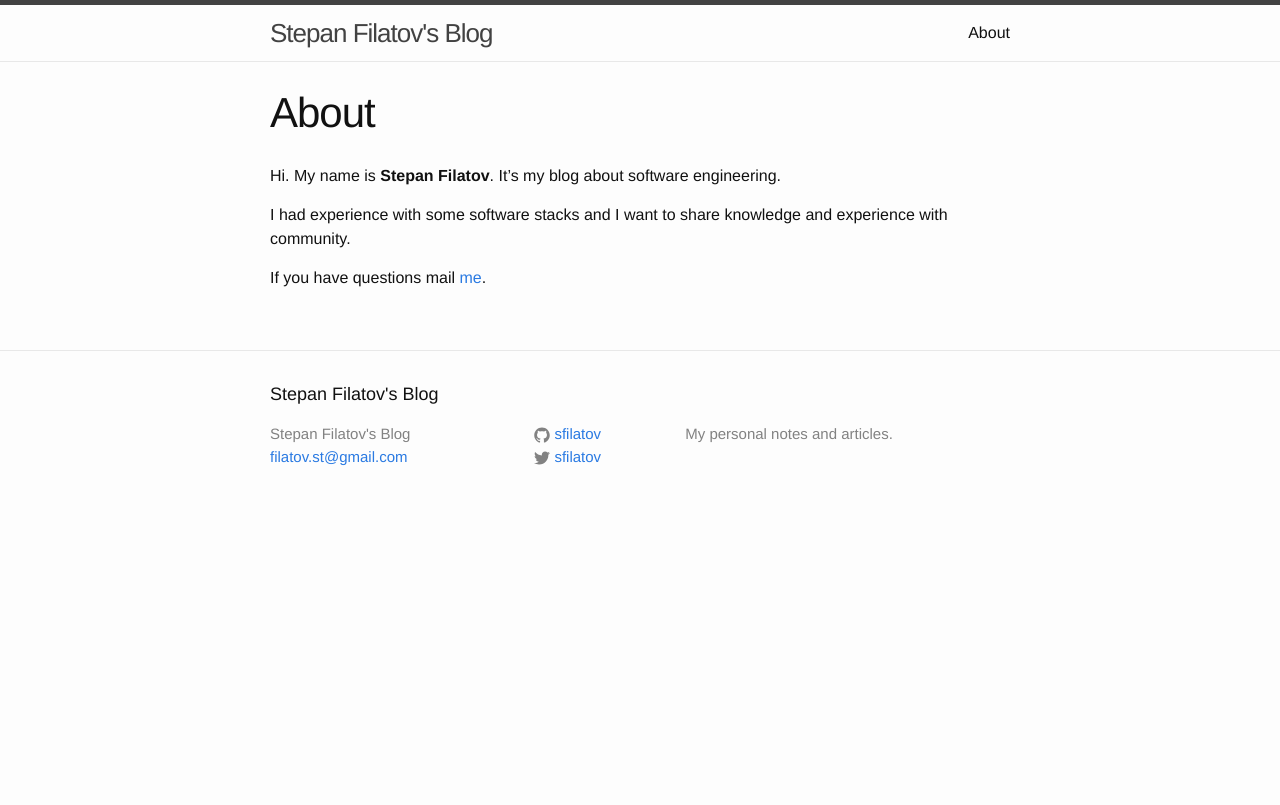
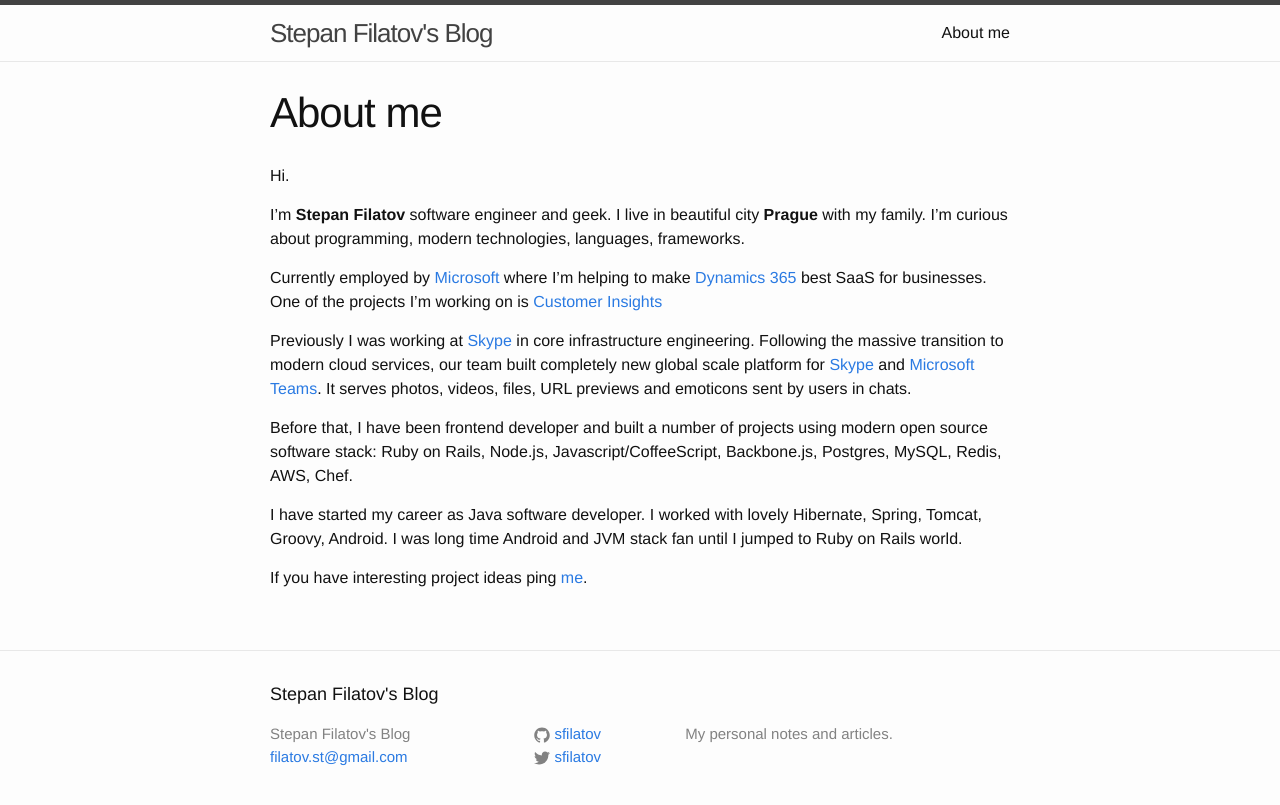
Before and after one commit to sfilatov/sfilatov.github.io, a Jekyll site: the page built from about.md, in a window 1280 px wide. Shown: the top 805 px of the page. Built offline with Jekyll 4.4.1, drawn with Linux system fonts in a browser that asks for light colours.

Commit message:
update about

```diff
--- a/about.md
+++ b/about.md
@@ -1,11 +1,20 @@
 ---
 layout: page
-title: About
+title: About me
 permalink: /about/
 ---
+Hi.
 
-Hi. My name is **Stepan Filatov**. It's my blog about software engineering.
+I'm **Stepan Filatov** software engineer and geek.
+I live in beautiful city **Prague** with my family.
+I'm curious about programming, modern technologies, languages, frameworks.
 
-I had experience with some software stacks and I want to share knowledge and experience with community.
+Currently employed by [Microsoft](https://microsoft.com) where I'm helping to make [Dynamics 365](https://www.microsoft.com/en-us/dynamics365/home) best SaaS for businesses. One of the projects I'm working on is [Customer Insights](https://www.microsoft.com/en-us/dynamics365/customer-insights)
 
-If you have questions mail [me](mailto:filatov.st@gmail.com).
+Previously I was working at [Skype](https://www.skype.com/) in core infrastructure engineering. Following the massive transition to modern cloud services, our team built completely new global scale platform for [Skype](https://www.skype.com/) and [Microsoft Teams](https://products.office.com/en-us/microsoft-teams/group-chat-software). It serves photos, videos, files, URL previews and emoticons sent by users in chats.
+
+Before that, I have been frontend developer and built a number of projects using modern open source software stack: Ruby on Rails, Node.js, Javascript/CoffeeScript, Backbone.js, Postgres, MySQL, Redis, AWS, Chef.
+
+I have started my career as Java software developer. I worked with lovely Hibernate, Spring, Tomcat, Groovy, Android. I was long time Android and JVM stack fan until I jumped to Ruby on Rails world.
+
+If you have interesting project ideas ping [me](mailto:filatov.st@gmail.com).
```
Also changed, not shown: docker-compose.yml (deleted, +0 -7 lines).
